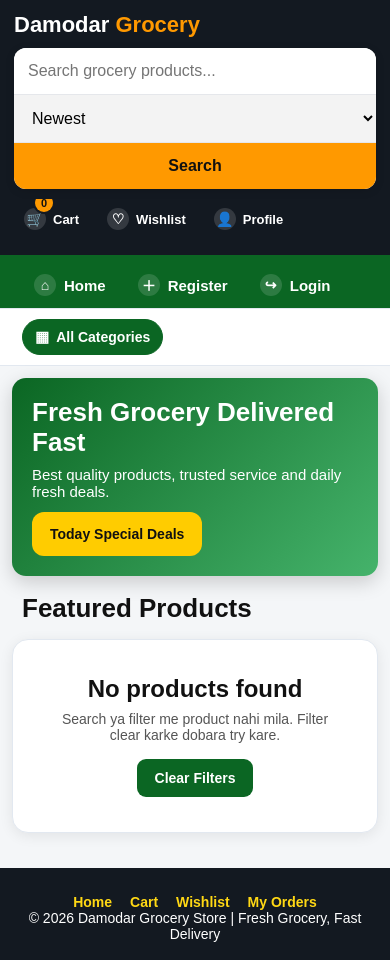
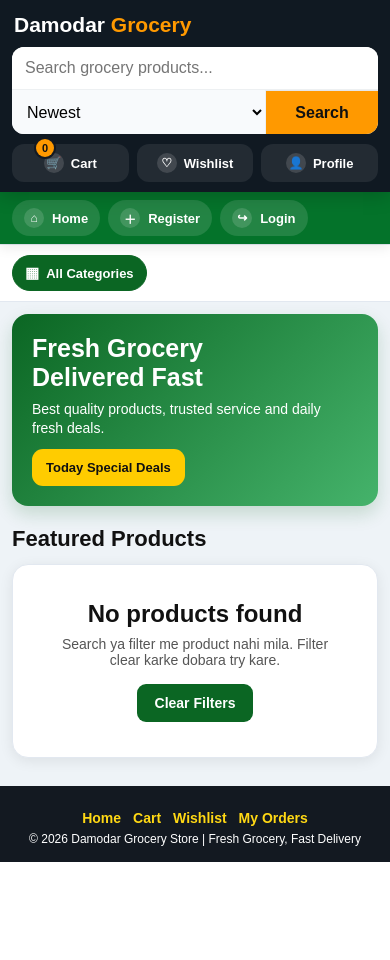
Before and after one commit to damodargila/damodar-grocery-store, a Flask app: page / in a window 390 px wide. After the commit the page ends 862 px from the top, so only its background shows below. Run offline with Flask 3, Linux system fonts and the light colour scheme; data that the repository does not hold is empty; some libraries are stand-ins or nearby versions.

Commit message:
Improve home mobile layout

```diff
--- a/templates/index.html
+++ b/templates/index.html
@@ -138,6 +138,55 @@ table{min-width:760px}
 .main-img,.no-img{height:190px!important}
 .shop-actions{grid-template-columns:1fr 1fr!important}
 .btn{padding:11px 8px!important;font-size:13px!important}
+}
+/* Clean home mobile layout */
+@media(max-width:640px){
+body{background:#eef3f7!important}
+.topbar{position:sticky!important;top:0!important;padding:10px 12px!important;display:grid!important;grid-template-columns:1fr!important;gap:10px!important;background:#101922!important;box-shadow:0 4px 18px rgba(0,0,0,.18)}
+.logo{font-size:21px!important;padding:2px 2px 0!important}
+.search-form{display:grid!important;grid-template-columns:1fr 112px!important;gap:0!important;border-radius:12px!important;box-shadow:none!important;background:white!important}
+.search-form input{grid-column:1/-1!important;padding:12px 13px!important;border-bottom:1px solid #edf0f2!important}
+.search-form select{border:0!important;border-right:1px solid #edf0f2!important;background:#f8fafc!important;padding:11px!important;height:44px!important}
+.search-form button{height:44px!important;padding:0 12px!important;border-radius:0!important;background:#ff9900!important}
+.top-links{display:grid!important;grid-template-columns:repeat(3,1fr)!important;gap:8px!important;overflow:visible!important;padding:0!important}
+.top-links a{justify-content:center!important;background:rgba(255,255,255,.08)!important;border-radius:12px!important;padding:9px 6px!important;font-size:13px!important;white-space:nowrap!important}
+.nav-icon{width:20px!important;height:20px!important;font-size:12px!important}
+.cart-count{top:-5px!important;left:24px!important}
+.navbar{position:sticky!important;top:154px!important;z-index:999!important;background:#04732a!important;padding:8px 12px!important;display:flex!important;overflow-x:auto!important;gap:8px!important;box-shadow:0 4px 12px rgba(0,0,0,.08)}
+.navbar a{flex:0 0 auto!important;background:rgba(255,255,255,.12)!important;border-radius:999px!important;padding:8px 12px!important;min-height:34px!important;font-size:13px!important}
+.category-row{display:flex!important;flex-wrap:nowrap!important;overflow-x:auto!important;gap:8px!important;padding:10px 12px!important;background:white!important;scrollbar-width:none!important}
+.category-row::-webkit-scrollbar{display:none!important}
+.category-row a{flex:0 0 auto!important;padding:8px 12px!important;font-size:13px!important;box-shadow:none!important}
+.hero{margin:12px!important;padding:20px!important;border-radius:16px!important;min-height:auto!important;box-shadow:0 8px 18px rgba(11,102,35,.18)!important}
+.hero h1{font-size:25px!important;line-height:1.15!important;max-width:290px!important}
+.hero p{font-size:14px!important;line-height:1.35!important;max-width:310px!important}
+.hero-badge{padding:11px 14px!important;border-radius:11px!important;font-size:13px!important}
+.section-title{font-size:22px!important;padding:8px 12px 12px!important}
+.products{display:grid!important;grid-template-columns:repeat(2,minmax(0,1fr))!important;gap:12px!important;padding:0 12px 24px!important}
+.card{border-radius:14px!important;padding:10px!important;box-shadow:0 5px 16px rgba(0,0,0,.10)!important;overflow:hidden!important}
+.card:hover{transform:none!important}
+.img-wrap{border-radius:12px!important;background:#f8fafc!important}
+.main-img,.no-img{height:132px!important;object-fit:contain!important}
+.stock-badge{font-size:10px!important;padding:5px 8px!important;top:8px!important;left:8px!important}
+.heart-btn{width:36px!important;height:36px!important;font-size:24px!important;top:8px!important;right:8px!important}
+.extra-images{min-height:28px!important;gap:4px!important;margin-top:6px!important;overflow:hidden!important}
+.extra-images img{width:28px!important;height:28px!important;border-radius:6px!important}
+.card h2{font-size:15px!important;line-height:1.2!important;height:38px!important;margin:8px 0 5px!important}
+.category{font-size:11px!important;margin-bottom:5px!important;white-space:nowrap!important;overflow:hidden!important;text-overflow:ellipsis!important}
+.price-row{gap:5px!important;margin:6px 0!important;flex-wrap:wrap!important}
+.price{font-size:19px!important}
+.mrp,.offer,.review-count,.stock{font-size:11px!important}
+.rating-box{font-size:11px!important;padding:4px 6px!important}
+.stock{margin:6px 0 8px!important}
+.shop-actions{grid-template-columns:1fr 1fr!important;gap:6px!important}
+.btn{border-radius:9px!important;padding:10px 6px!important;font-size:12px!important;line-height:1.1!important}
+.footer{margin-top:4px!important;padding:16px 12px!important;font-size:12px!important}
+.footer-links{gap:12px!important;margin-bottom:6px!important}
+}
+
+@media(max-width:340px){
+.products{grid-template-columns:1fr!important}
+.main-img,.no-img{height:170px!important}
 }</style>
 </head>
 
```
